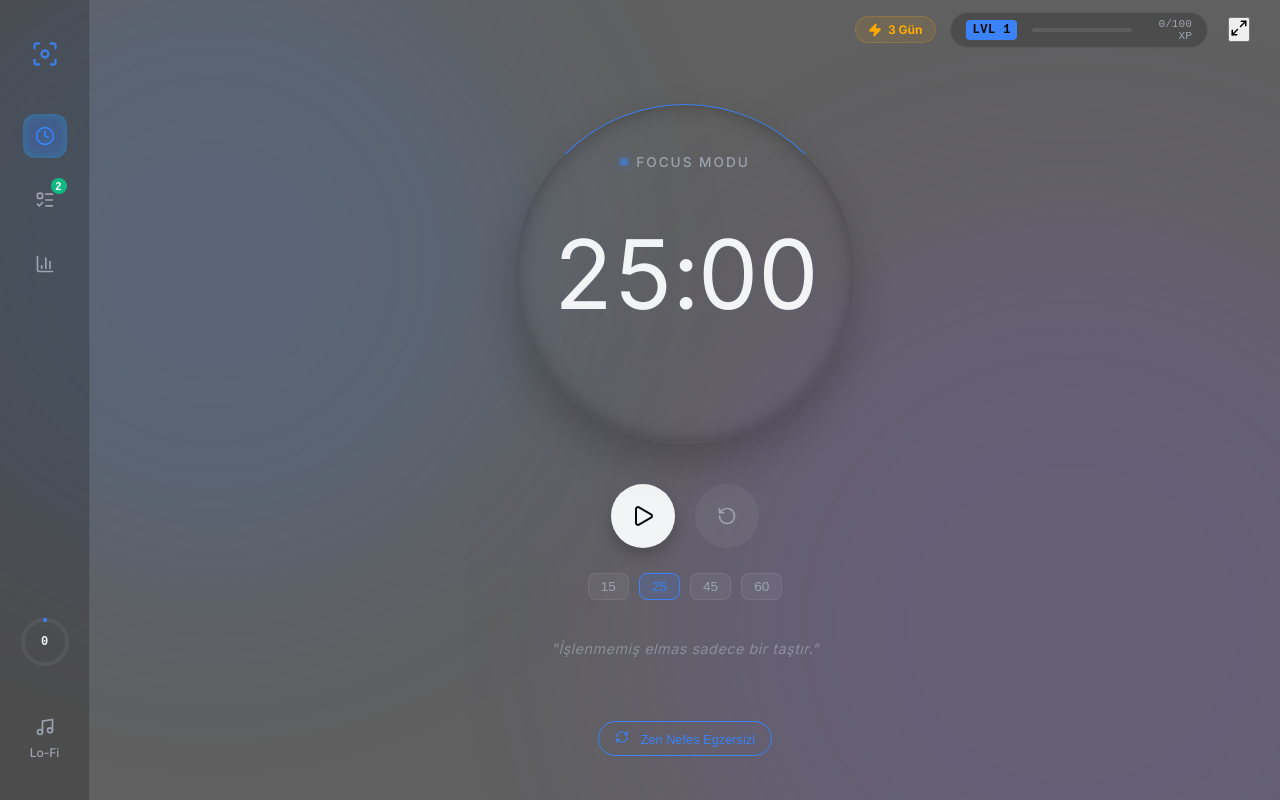
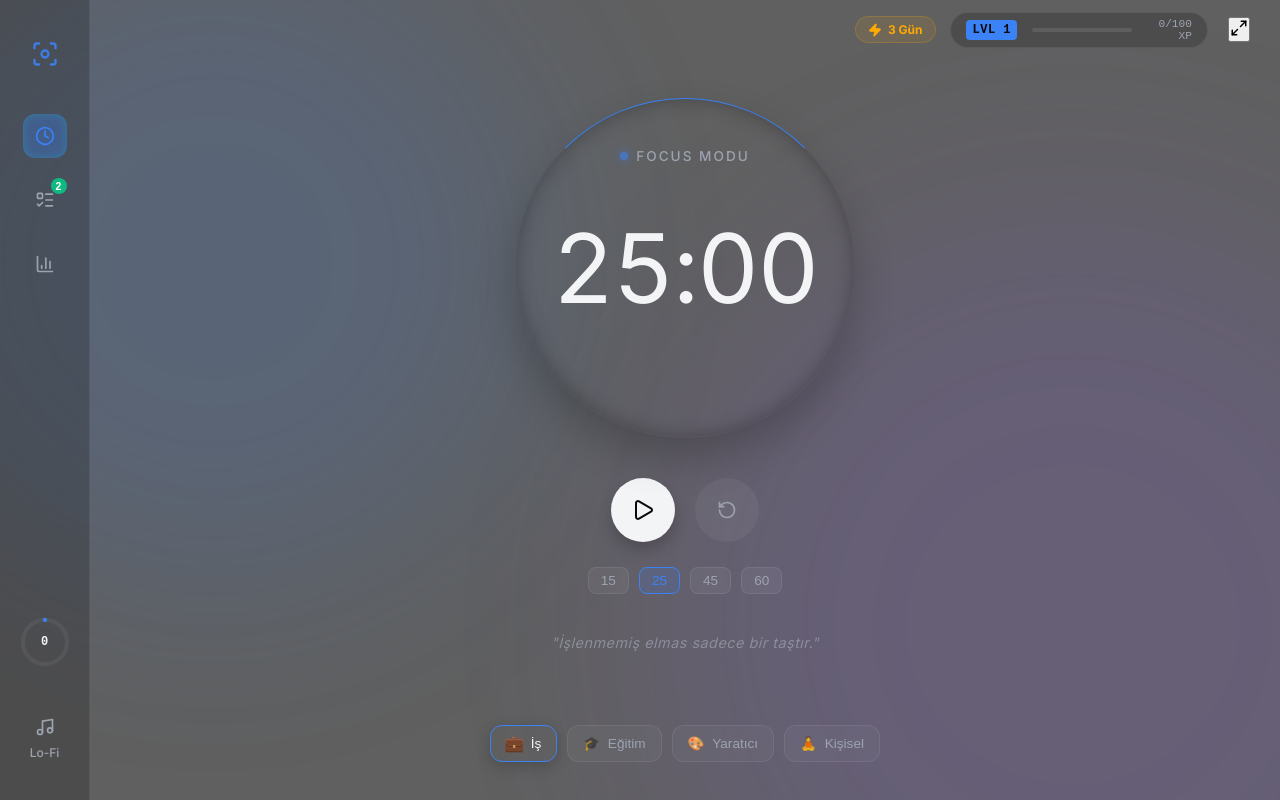
Before and after one commit to unitybtw/focus-zen, a React (Vite) app: page / in a window 1280 px wide. Built offline with nearby package versions, Linux system fonts and the light colour scheme.

Commit message:
feat: Remove breathing, add Session Tagging and Focus History Timeline

```diff
--- a/src/App.jsx
+++ b/src/App.jsx
@@ -1,5 +1,5 @@
 import React, { useState, useEffect, useRef } from 'react';
-import { Play, Pause, RotateCcw, Check, Circle, ListTodo, BarChart3, Clock, Music, X, ChevronLeft, ChevronRight, Focus, Cloud, Wind, Maximize2, Minimize2, RefreshCw, Zap } from 'lucide-react';
+import { Play, Pause, RotateCcw, Check, Circle, ListTodo, BarChart3, Clock, Music, X, ChevronLeft, ChevronRight, Focus, Cloud, Wind, Maximize2, Minimize2, Zap, Tag, History } from 'lucide-react';
 import { Howl } from 'howler';
 import './index.css';
 
@@ -47,20 +47,16 @@ function App() {
   // Immersive Mode
   const [isImmersive, setIsImmersive] = useState(false);
 
-  // Zen Breathing Feature
-  const [breathingActive, setBreathingActive] = useState(false);
-  const [breathPhase, setBreathPhase] = useState('Nefes Al'); // Inhale, Hold, Exhale
+  // Focus History & Tags
+  const [sessionTag, setSessionTag] = useState('İş'); // İş, Eğitim, Yaratıcı, Kişisel
+  const [focusHistory, setFocusHistory] = useState([]);
 
-  useEffect(() => {
-    let breathInterval;
-    if (breathingActive) {
-      setBreathPhase('Nefes Al');
-      breathInterval = setInterval(() => {
-        setBreathPhase(prev => prev === 'Nefes Al' ? 'Nefes Ver' : 'Nefes Al');
-      }, 4000);
-    }
-    return () => clearInterval(breathInterval);
-  }, [breathingActive]);
+  const tags = [
+    { label: 'İş', icon: '💼', color: '#3b82f6' },
+    { label: 'Eğitim', icon: '🎓', color: '#10b981' },
+    { label: 'Yaratıcı', icon: '🎨', color: '#8b5cf6' },
+    { label: 'Kişisel', icon: '🧘', color: '#f43f5e' }
+  ];
 
   // Background Noise State (White Noise Synth)
   const [noisePlaying, setNoisePlaying] = useState(false);
@@ -242,6 +238,16 @@ function App() {
     if (!isBreak) {
       setTotalPomodoros(prev => prev + 1);
       gainXp(50); // 50 XP for focusing
+
+      // Add to history
+      const newEntry = {
+        id: Date.now(),
+        tag: sessionTag,
+        duration: Math.floor(defaultTime / 60),
+        time: new Date().toLocaleTimeString([], { hour: '2-digit', minute: '2-digit' })
+      };
+      setFocusHistory([newEntry, ...focusHistory].slice(0, 5)); // Keep last 5
+
       setIsBreak(true);
       setTimeLeft(breakTime);
     } else {
@@ -491,24 +497,24 @@ function App() {
 
                 <div className="divider" style={{margin: '20px 0', width: '200px', opacity: 0.1}}></div>
 
-                {/* Zen Breathing Widget */}
-                {!breathingActive ? (
-                  <button className="zen-btn fade-in" onClick={() => setBreathingActive(true)}>
-                    <RefreshCw size={14} style={{marginRight: '8px'}} /> Zen Nefes Egzersizi
-                  </button>
-                ) : (
-                  <div className="breath-container slide-up">
-                    <div className="breath-status">{breathPhase}</div>
-                    <div className="breath-circle-outer">
-                      <div className={`breath-circle ${breathPhase === 'Nefes Al' ? 'inhale' : 'exhale'}`}></div>
-                    </div>
-                    <button className="nav-btn" onClick={() => setBreathingActive(false)}>Durdur</button>
-                  </div>
-                )}
+                {/* Session Tag Selector */}
+                <div className="tag-selector slide-up">
+                  {tags.map(t => (
+                    <button
+                      key={t.label}
+                      className={`tag-btn ${sessionTag === t.label ? 'active' : ''}`}
+                      onClick={() => !isRunning && setSessionTag(t.label)}
+                      style={{ '--tag-color': t.color }}
+                    >
+                      <span className="tag-icon">{t.icon}</span>
+                      <span className="tag-label">{t.label}</span>
+                    </button>
+                  ))}
+                </div>
 
                 {/* Pomodoro Session Tracker Feature */}
                 {totalPomodoros > 0 && (
-                  <div className="session-dots-container fade-in">
+                  <div className="session-dots-container fade-in" style={{ marginTop: '25px' }}>
                     {[...Array(Math.min(totalPomodoros, 10))].map((_, i) => (
                        <span key={i} className="session-dot filled" title="Tamamlanan Odak"></span>
                     ))}
@@ -558,7 +564,7 @@ function App() {
             {/* STATS TAB */}
             {activeTab === 'stats' && (
               <div className="stats-tab fade-in">
-                <h2>İstatistikler</h2>
+                <h2>Performans</h2>
 
                 <div className="stats-grid">
                   <div className="stat-card">
@@ -568,8 +574,8 @@ function App() {
                   </div>
                   <div className="stat-card">
                     <h3>Odak</h3>
-                    <div className="stat-value">{totalPomodoros * 25}</div>
-                    <p className="stat-desc">Dakika</p>
+                    <div className="stat-value">{totalPomodoros}</div>
+                    <p className="stat-desc">Oturum</p>
                   </div>
                   <div className="stat-card">
                     <h3>Başarı</h3>
@@ -578,11 +584,28 @@ function App() {
                   </div>
                 </div>
 
-                <div className="radar-container" style={{background: 'rgba(255,255,255,0.02)'}}>
-                   <div style={{color: 'var(--text-muted)', textAlign: 'center', opacity: 0.6}}>
-                     Çalışma alışkanlıkları grafiği çok yakında eklenecek.
-                   </div>
-                </div>
+                {focusHistory.length > 0 && (
+                  <div className="history-section fade-in" style={{ marginTop: '30px' }}>
+                    <div style={{ display: 'flex', alignItems: 'center', gap: '10px', marginBottom: '15px', paddingLeft: '5px' }}>
+                      <History size={18} color="var(--accent-cyan)" />
+                      <h3 style={{ fontSize: '1rem', fontWeight: 600 }}>Son Aktivite</h3>
+                    </div>
+                    <div className="history-list" style={{ display: 'flex', flexDirection: 'column', gap: '10px' }}>
+                      {focusHistory.map(entry => (
+                        <div key={entry.id} className="history-item slide-up">
+                          <div className="h-tag">
+                            <span>{tags.find(t => t.label === entry.tag)?.icon}</span>
+                            <span>{entry.tag}</span>
+                          </div>
+                          <div className="h-meta">
+                            <span style={{ color: 'var(--text-primary)', fontWeight: 600 }}>{entry.duration} dk</span>
+                            <span style={{ color: 'var(--text-muted)' }}>{entry.time}</span>
+                          </div>
+                        </div>
+                      ))}
+                    </div>
+                  </div>
+                )}
               </div>
             )}
           </div>
--- a/src/index.css
+++ b/src/index.css
@@ -230,23 +230,38 @@ body {
 @keyframes fadeIn { from { opacity: 0; } to { opacity: 1; } }
 @keyframes slideUp { from { opacity: 0; transform: translateY(40px) scale(0.95); filter: blur(15px); } to { opacity: 1; transform: translateY(0) scale(1); filter: blur(0); } }
 
-/* Breathing Exercise Widget */
-.breath-container {
-  margin-top: 30px; display: flex; flex-direction: column; align-items: center; gap: 20px;
-  padding: 30px; border-radius: 20px; background: rgba(59, 130, 246, 0.03);
-  border: 1px solid var(--glass-border); width: 100%; max-width: 400px;
+/* Session Tag Selector */
+.tag-selector {
+  display: flex; gap: 10px; flex-wrap: wrap; justify-content: center;
+  margin-top: 10px; width: 100%; max-width: 450px;
 }
-.breath-circle-outer { width: 150px; height: 150px; display: flex; align-items: center; justify-content: center; }
-.breath-circle {
-  width: 40px; height: 40px; border-radius: 50%;
-  background: var(--accent-cyan); box-shadow: 0 0 30px var(--accent-cyan-dim);
-  transition: all 4s ease-in-out;
+.tag-btn {
+  background: rgba(255, 255, 255, 0.03); border: 1px solid var(--glass-border);
+  border-radius: 12px; padding: 10px 15px; color: var(--text-muted);
+  cursor: pointer; display: flex; align-items: center; gap: 8px;
+  transition: all 0.3s cubic-bezier(0.16, 1, 0.3, 1);
 }
-.breath-circle.inhale { width: 140px; height: 140px; opacity: 0.8; }
-.breath-circle.exhale { width: 40px; height: 40px; opacity: 0.4; }
-.breath-status { font-size: 1rem; font-weight: 600; text-transform: uppercase; letter-spacing: 4px; color: var(--accent-cyan); height: 20px; }
-.zen-btn { background: transparent; border: 1px solid var(--accent-cyan); color: var(--accent-cyan); padding: 8px 16px; border-radius: 20px; font-size: 0.8rem; cursor: pointer; transition: 0.2s; }
-.zen-btn:hover { background: var(--accent-cyan-dim); }
+.tag-btn:hover { background: rgba(255, 255, 255, 0.08); border-color: rgba(255, 255, 255, 0.2); }
+.tag-btn.active {
+  background: rgba(var(--tag-color-rgb), 0.1);
+  border-color: var(--tag-color);
+  color: var(--text-primary);
+  box-shadow: 0 4px 15px rgba(0, 0, 0, 0.2);
+}
+.tag-btn.active .tag-icon { transform: scale(1.2); }
+.tag-label { font-size: 0.85rem; font-weight: 500; }
+
+/* History Section */
+.history-item {
+  display: flex; align-items: center; justify-content: space-between;
+  padding: 15px 20px; background: rgba(255, 255, 255, 0.02);
+  border: 1px solid var(--glass-border); border-radius: 14px;
+  transition: transform 0.2s; cursor: default;
+}
+.history-item:hover { transform: translateX(5px); background: rgba(255, 255, 255, 0.04); }
+.h-tag { display: flex; align-items: center; gap: 10px; font-size: 0.95rem; font-weight: 500; }
+.h-meta { display: flex; flex-direction: column; align-items: flex-end; gap: 2px; font-size: 0.75rem; }
+
 
 /* 6. TIMER TAB (The "Cockpit") */
 .timer-tab { display: flex; flex-direction: column; align-items: center; justify-content: center; flex: 1; }
```
